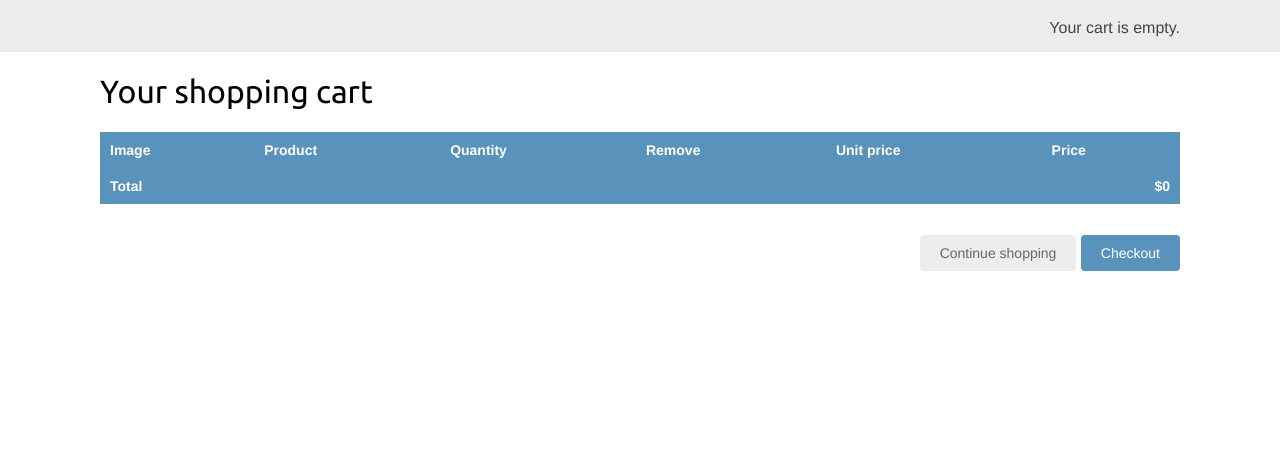
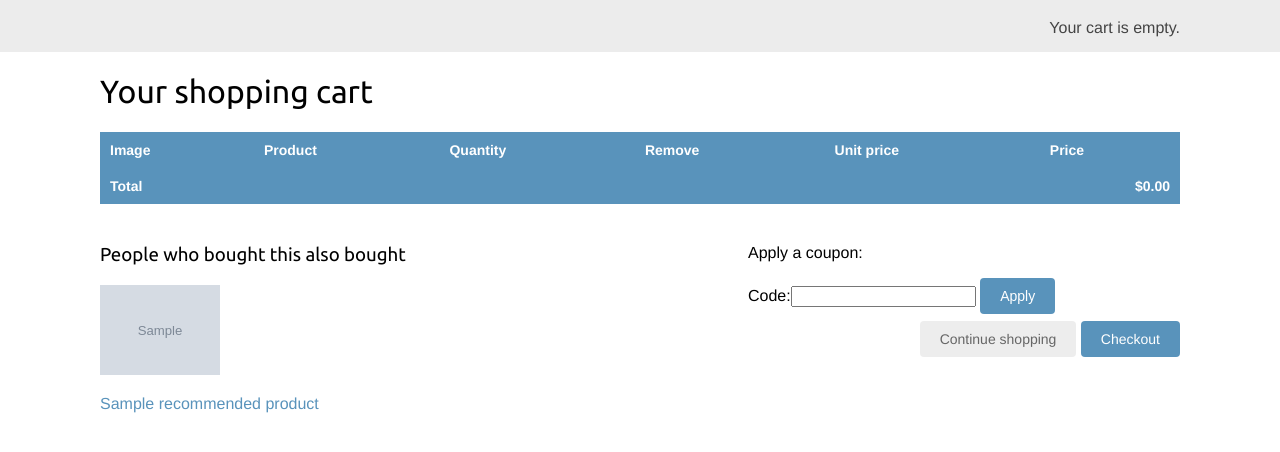
Before and after one commit to DBWtv/MyshopDjByExmpl, a Django app: template cart/templates/cart/detail.html in a window 1280 px wide. Shown: the part 46-498 px from the top of the page. Run offline with Django 3.2, Linux system fonts and the light colour scheme; tables that the repository leaves empty hold one stand-in row (values such as "Sample post"); the template is opened without the code that fills it: values that come from a table or form of the project are taken from there, most other values are stand-ins (such as "Sample title", 1, 10 or a date in 2020); grey boxes marked "Sample" are stand-in pictures.

Commit message:
change templaytes and view to append coupons

```diff
--- a/cart/cart.py
+++ b/cart/cart.py
@@ -1,6 +1,7 @@
 from decimal import Decimal
 from django.conf import settings
 from shop.models import Product
+from coupons.models import Coupon
 
 class Cart(object):
 
@@ -8,6 +9,7 @@ class Cart(object):
         '''cart initial'''
         self.session = request.session
         cart = self.session.get(settings.CART_SESSION_ID)
+        self.coupon_id = self.session.get('coupon_id')
         if not cart:
             # save empty cart
             cart = self.session[settings.CART_SESSION_ID] = {}
@@ -57,3 +59,18 @@ class Cart(object):
     def clear(self):
         del self.session[settings.CART_SESSION_ID]
         self.save()
+
+    @property
+    def coupon(self):
+        if self.coupon_id:
+            return Coupon.objects.get(id=self.coupon_id)
+        return None
+
+    def get_discount(self):
+        if self.coupon:
+            return (self.coupon.discount / Decimal('100')) \
+                * self.get_total_price()
+        return Decimal('0')
+
+    def get_total_price_after_discount(self):
+        return self.get_total_price() - self.get_discount()
--- a/cart/templates/cart/detail.html
+++ b/cart/templates/cart/detail.html
@@ -1,21 +1,22 @@
 {% extends "shop/base.html" %}
 {% load static %}
+{% load i18n %}
 
 {% block title %}
-  Your shopping cart
+  {% trans "Your shopping cart" %}
 {% endblock %}
 
 {% block content %}
-  <h1>Your shopping cart</h1>
+  <h1>{% trans "Your shopping cart" %}</h1>
   <table class="cart">
     <thead>
       <tr>
-        <th>Image</th>
-        <th>Product</th>
-        <th>Quantity</th>
-        <th>Remove</th>
-        <th>Unit price</th>
-        <th>Price</th>
+        <th>{% trans "Image" %}</th>
+        <th>{% trans "Product" %}</th>
+        <th>{% trans "Quantity" %}</th>
+        <th>{% trans "Remove" %}</th>
+        <th>{% trans "Unit price" %}</th>
+        <th>{% trans "Price" %}</th>
       </tr>
     </thead>
     <tbody>
@@ -36,23 +37,60 @@
                 {% csrf_token %}
               </form>
             </td>
-            <td><a href="{% url "cart:cart_remove" product.id %}">Remove</a></td>
+            <td><a href="{% url "cart:cart_remove" product.id %}">{% trans "Remove" %}</a></td>
             <td class="num">${{ item.price }}</td>
             <td class="num">${{ item.total_price }}</td>
           </tr>
         {% endwith %}
       {% endfor %}
+      {% if cart.coupon %}
+        <tr class="subtotal">
+          <td>{% trans "Subtotal" %}</td>
+          <td colspan="4"></td>
+          <td class="num">${{ cart.get_total_price|floatformat:"2" }}</td>
+        </tr>
+        <tr>
+          {% blocktrans with code=cart.coupon.code discount=cart.coupon.discount %}
+              <td>"{{ code }}" coupon ({{ discount }}% off)</td>
+          {% endblocktrans %}
+          <td colspan="4"></td>
+          <td class="num neg">
+            - ${{ cart.get_discount|floatformat:"2" }}
+          </td>
+        </tr>
+      {% endif %}
       <tr class="total">
-        <td>Total</td>
+        <td>{% trans "Total" %}</td>
         <td colspan="4"></td>
-        <td class="num">${{ cart.get_total_price }}</td>
+        <td class="num">
+          ${{ cart.get_total_price_after_discount|floatformat:"2" }}
+        </td>
       </tr>
     </tbody>
   </table>
+  {% if recommended_products %}
+    <div class="recommendations cart">
+      <h3>{% trans "People who bought this also bought" %}</h3>
+      {% for p in recommended_products %}
+        <div class="item">
+          <a href="{{ p.get_absolute_url }}">
+            <img src="{% if p.image %}{{ p.image.url }}{% else %}{% static "img/no_image.png" %}{% endif %}">
+          </a>
+          <p><a href="{{ p.get_absolute_url }}">{{ p.name }}</a></p>
+        </div>
+      {% endfor %}
+    </div>
+  {% endif %}
+  <p>{% trans "Apply a coupon" %}:</p>
+  <form action="{% url "coupons:apply" %}" method="post">
+    {{ coupon_apply_form }}
+    <input type="submit" value="{% trans "Apply" %}">
+    {% csrf_token %}
+  </form>
   <p class="text-right">
-    <a href="{% url "shop:product_list" %}" class="button light">Continue shopping</a>
+    <a href="{% url "shop:product_list" %}" class="button light">{% trans "Continue shopping" %}</a>
     <a href="{% url "orders:order_create" %}" class="button">
-      Checkout
+      {% trans "Checkout" %}
     </a>
   </p>
 {% endblock %}
--- a/cart/views.py
+++ b/cart/views.py
@@ -4,6 +4,7 @@ from shop.models import Product
 from .cart import Cart
 from .forms import CartAddProductForm
 import time
+from coupons.forms import CouponApplyForm
 
 @require_POST
 def cart_add(request, product_id):
@@ -31,4 +32,6 @@ def cart_detail(request):
         item['update_quantity_form'] = CartAddProductForm(
                 initial = {'quantity': item['quantity'],
                 'update': True})
-    return render(request, 'cart/detail.html', {'cart': cart})
+    coupon_apply_form = CouponApplyForm()
+    return render(request, 'cart/detail.html', {'cart': cart,
+                                                'coupon_apply_form': coupon_apply_form})
```
Also changed, not shown: orders/templates/orders/order/create.html (+15 -6 lines).
